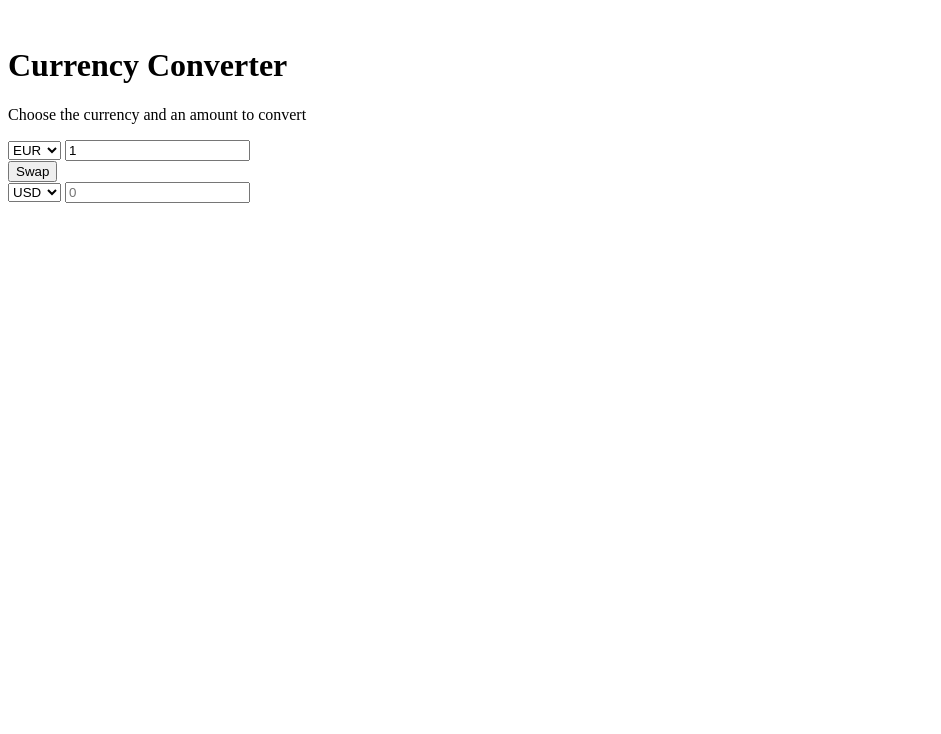
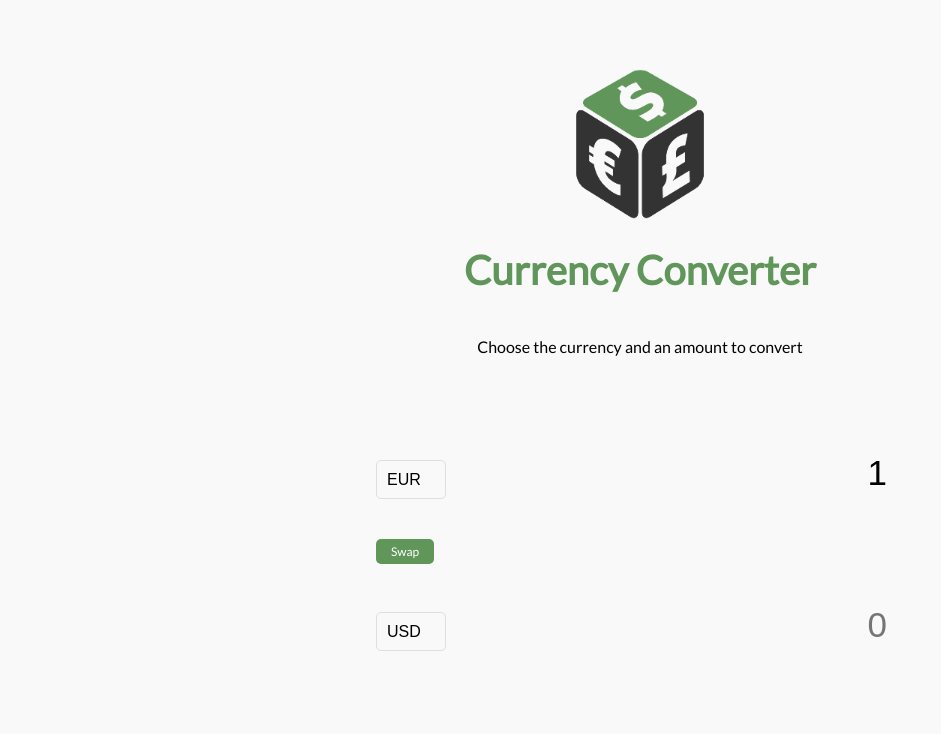
Before and after one commit to jazzmam/currency-converter, a plain HTML site: page index.html in a window 1280 px wide. Shown: the whole page, without its empty margins (0-941 px from the left). Drawn offline with Linux system fonts and the light colour scheme.

Commit message:
css - not finished

```diff
--- a/index.html
+++ b/index.html
@@ -5,9 +5,10 @@
 	<meta name="viewport" content="width=device-width, initial-scale=1.0">
 	<title>Currency Converter</title>
 	<link rel="stylesheet" href="style.css">
+	<link href="https://fonts.googleapis.com/css2?family=Lato&display=swap" rel="stylesheet">
 </head>
 <body>
-	<img src="img/money_symbol.png" alt="" class="money-img">
+	<img src="img/converter.png" alt="" class="money-img">
 	<h1>Currency Converter</h1>
 	<p>Choose the currency and an amount to convert</p>
 
@@ -68,7 +69,6 @@
 				<option value="ZAR">ZAR</option>
 			</select>
 			<input type="number" id="amount-one" placeholder="0" value="1">
-			<!-- what is the difference between placeholder and value? -->
 		</div>
 
 		<div class="swap-rate-container">
--- a/style.css
+++ b/style.css
@@ -0,0 +1,71 @@
+:root {
+	--primary-color: #60965a;
+}
+
+* {
+	box-sizing: border-box;
+}
+
+body {
+	background-color: #F9F9F9;
+	font-family: 'Lato', sans-serif;
+	display: flex;
+	flex-direction: column;
+	align-items: center;
+	justify-content: center;
+	height: 100vh;
+	margin: 0;
+	padding: 20px;
+}
+
+h1 {
+	color: var(--primary-color);
+	font-size: 40px;
+}
+
+p {
+	text-align: center;
+	font-family: inherit;
+}
+
+.container {
+	padding: 40px 0;
+}
+
+.btn {
+	color: #fff;
+	font-family: inherit;
+	background: var(--primary-color);
+	border-radius: 5px;
+	border-style: none;
+	font-size: 12px;
+	padding: 5px 15px;
+	cursor: pointer;
+}
+
+.money-img {
+	width: 150px;
+}
+
+.currency {
+	padding: 40px 0;
+}
+
+.currency select {
+	padding: 10px 20px 10px 10px;
+	appearance: none;
+	-moz-appearance: none;
+	-webkit-appearance: none;
+	border: 1px solid #dedede;
+	font-size: 16px;
+	background: transparent;
+	border-radius: 5px;
+	/* , FONT AWESOME HERE */
+}
+
+.currency input {
+	border: 0;
+	background: transparent;
+	font-size: 35px;
+	text-align: right;
+}
```
Also changed, not shown: img/converter.png (renamed from converter.png), 2 other files.
